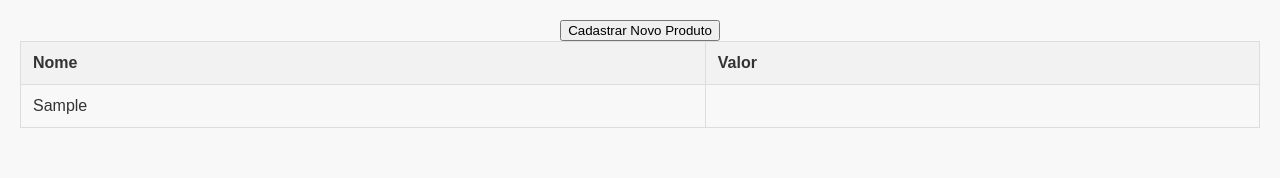
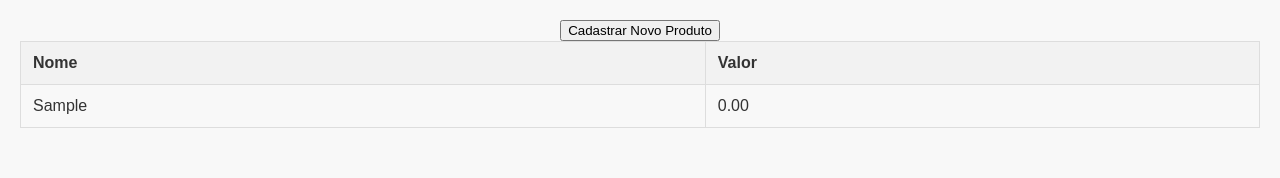
Before and after one commit to Androthorn/Form-Lista-React, a React (Create React App) app: page / in a window 1280 px wide. Both pictures are taken after typing "Sample", "Sample" into the empty fields and a click on the button "Adicionar Produto". Shown: the top 178 px of the page. Built offline with nearby package versions, Linux system fonts and the light colour scheme.

Commit message:
refactor do produtoItem

```diff
--- a/src/components/ProdutoForm.js
+++ b/src/components/ProdutoForm.js
@@ -49,8 +49,7 @@ function ProdutoForm({ addProduto, setMostrarForm }) {
         Disponível para venda?
         <select
           value={disponivelVenda}
-          onChange={e => setDisponivelVenda(e.target.value)}
-        >
+          onChange={e => setDisponivelVenda(e.target.value)}>
           <option value="sim">Sim</option>
           <option value="nao">Não</option>
         </select>
--- a/src/components/ProdutoItem.js
+++ /dev/null
@@ -1,13 +0,0 @@
-import React from 'react'
-
-function produtoItem({ produto }) {
-  const valor = produto.valor ? produto.valor.toFixed(2) : ''
-  return (
-    <tr>
-      <td>{produto.nome}</td>
-      <td>{valor}</td>
-    </tr>
-  )
-}
-
-export default produtoItem
--- a/src/components/ProdutoLista.js
+++ b/src/components/ProdutoLista.js
@@ -1,5 +1,4 @@
 import React from 'react'
-import ProdutoItem from './ProdutoItem'
 
 function ProdutoLista({ produtos, setMostrarForm }) {
   const produtosOrdenados = produtos.slice().sort((a, b) => a.valor - b.valor)
@@ -18,7 +17,10 @@ function ProdutoLista({ produtos, setMostrarForm }) {
         </thead>
         <tbody>
           {produtosOrdenados.map((produto, index) => (
-            <ProdutoItem key={index} produto={produto} />
+            <tr key={index}>
+              <td>{produto.nome}</td>
+              <td>{produto.valor?.toFixed(2)}</td>
+            </tr>
           ))}
         </tbody>
       </table>
```
